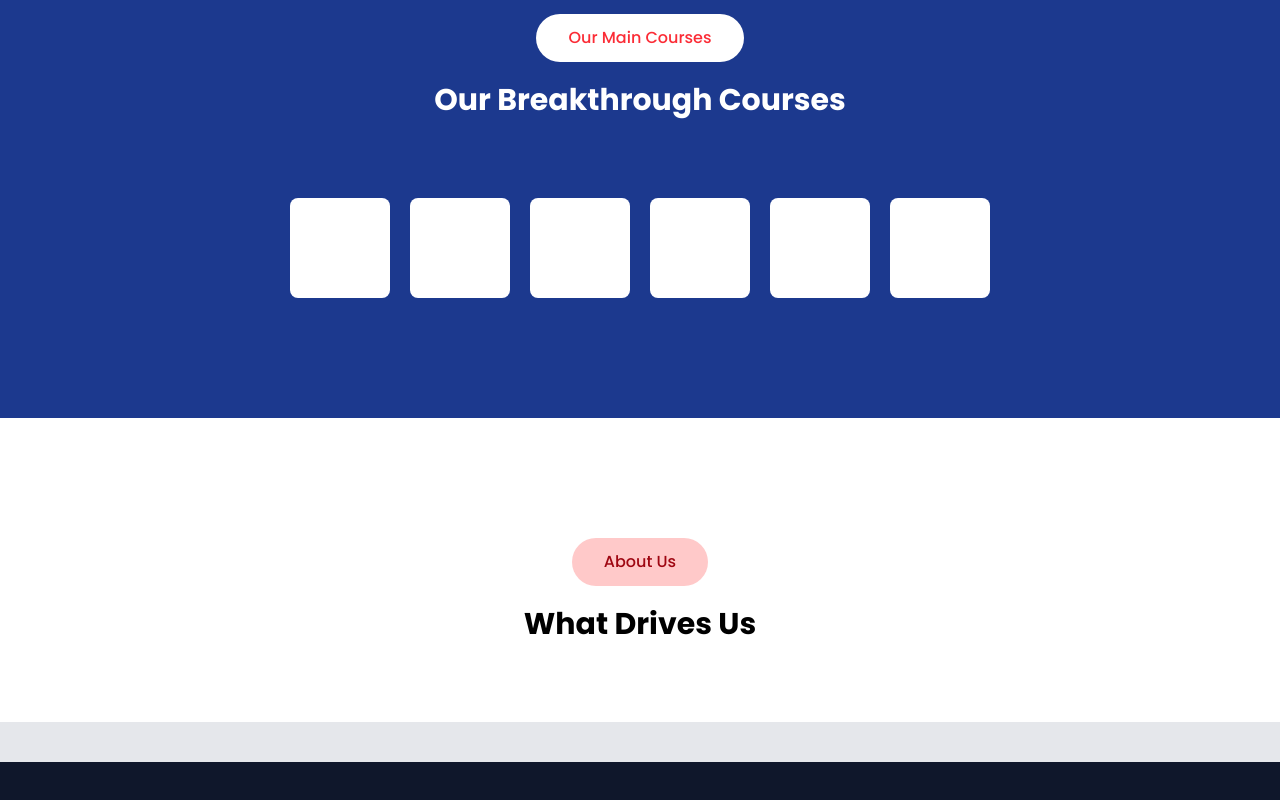
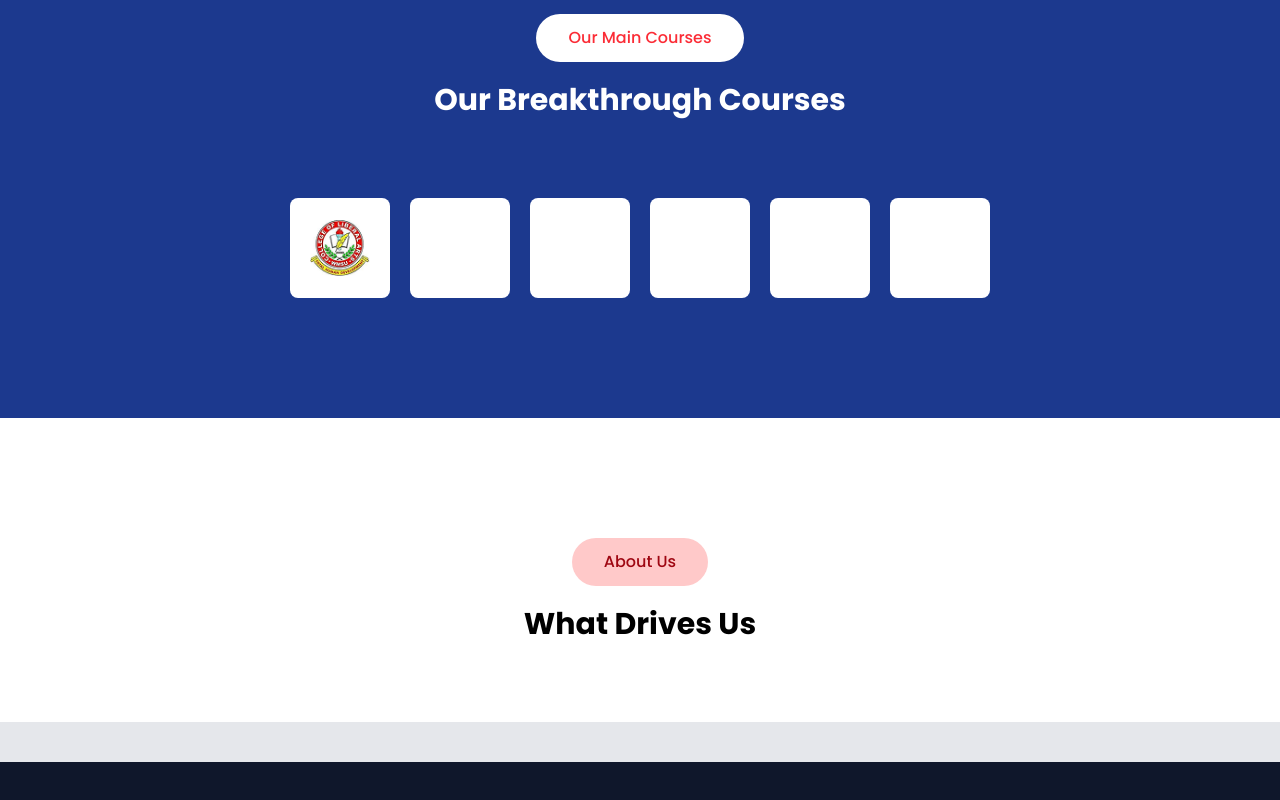
Before and after one commit to wilhelmusolejr/coursematch, a React (Vite) app in the folder client/: page / in a window 1280 px wide. Shown: the part 2870-3670 px from the top of the page. Built offline with nearby package versions, Linux system fonts and the light colour scheme.

Commit message:
refactor: add logo image in courses section

```diff
--- a/client/src/App.jsx
+++ b/client/src/App.jsx
@@ -112,7 +112,13 @@ function App() {
         {/* parent */}
         <div className="flex gap-5 items-center justify-center flex-wrap">
           {/* card */}
-          <div className="w-[100px] h-[100px] bg-white rounded-lg"></div>
+          <div className="w-[100px] h-[100px] bg-white rounded-lg">
+            <img
+              src="/images/department_logo.png"
+              alt=""
+              className="w-full h-full object-contain p-5"
+            />
+          </div>
           <div className="w-[100px] h-[100px] bg-white rounded-lg"></div>
           <div className="w-[100px] h-[100px] bg-white rounded-lg"></div>
           <div className="w-[100px] h-[100px] bg-white rounded-lg"></div>
```
Also changed, not shown: client/public/images/department_logo.png (added).
